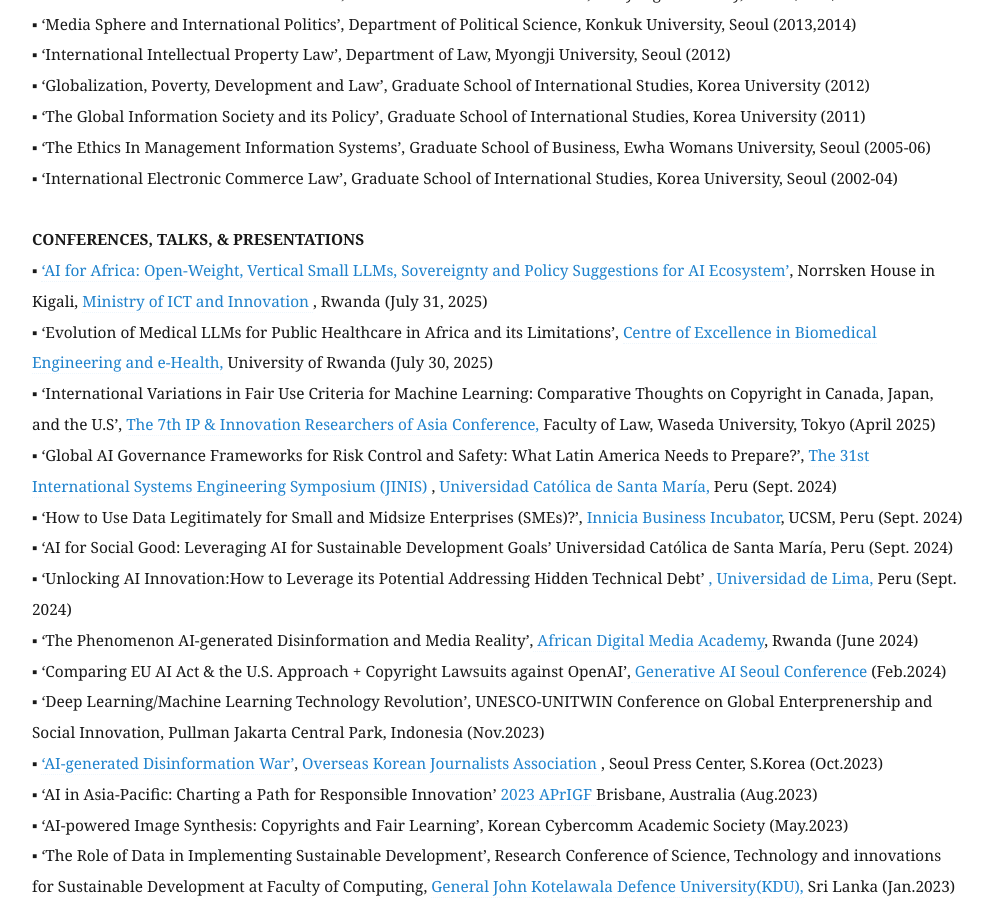
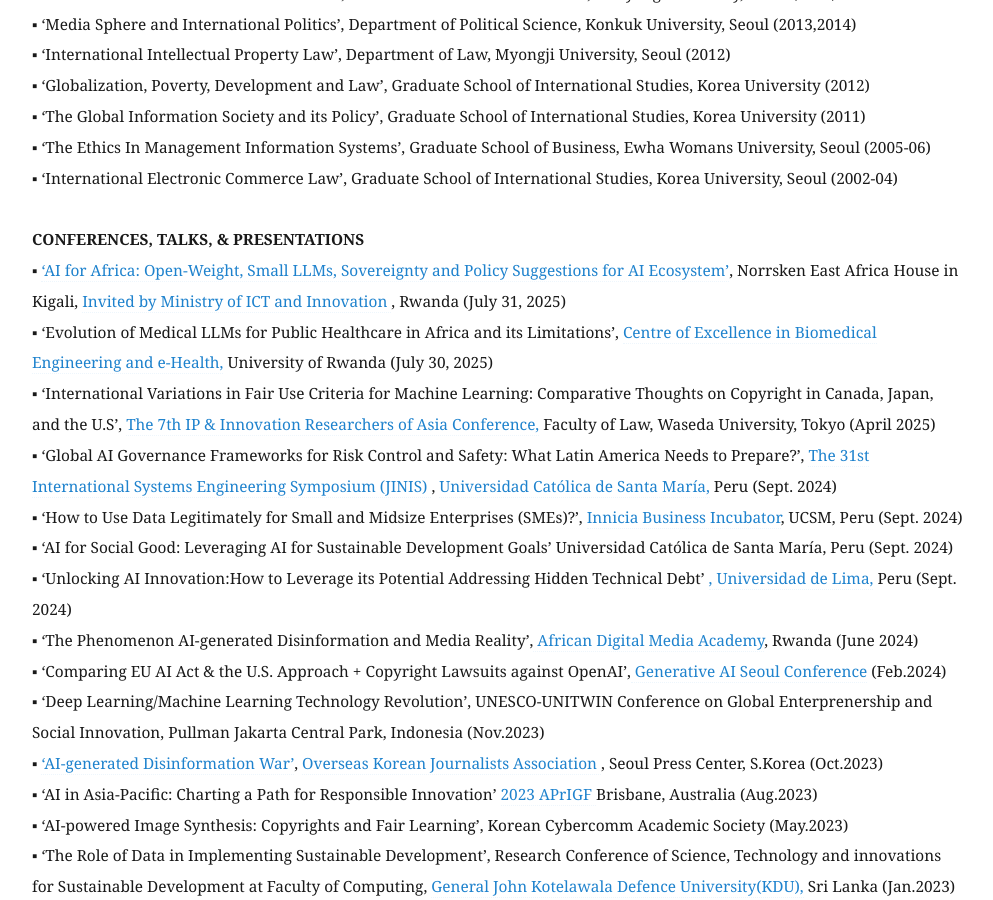
Before and after one commit to eunchangchoi/eunchangchoi.github.io, a Jekyll site: the page built from index.md, in a window 1280 px wide and 900 px high, scrolled down 5293 px. Shown: the whole window, without its empty margins (68-1061 px from the left). Built offline with Jekyll 4.4.1, drawn with Linux system fonts in a browser that asks for light colours.

Commit message:
Update index.md

```diff
--- a/index.md
+++ b/index.md
@@ -104,7 +104,7 @@
 ▪ ‘International Electronic Commerce Law’, Graduate School of International Studies, Korea University, Seoul (2002-04) <br>
     <br>
  <strong> CONFERENCES, TALKS, & PRESENTATIONS </strong> <br>
-▪ <a href="https://www.linkedin.com/feed/update/urn:li:activity:7355949028733255680"> ‘AI for Africa: Open-Weight, Vertical Small LLMs, Sovereignty and Policy Suggestions for AI Ecosystem’</a>, Norrsken House in Kigali, <a href="https://x.com/RwandaICT/status/1950209792494174355"> Ministry of ICT and Innovation </a>, Rwanda (July 31, 2025) <br>
+▪ <a href="https://www.linkedin.com/feed/update/urn:li:activity:7355949028733255680"> ‘AI for Africa: Open-Weight, Small LLMs, Sovereignty and Policy Suggestions for AI Ecosystem’</a>, Norrsken East Africa House in Kigali, <a href="https://x.com/RwandaICT/status/1950209792494174355"> Invited by Ministry of ICT and Innovation </a>, Rwanda (July 31, 2025) <br>
 ▪ ‘Evolution of Medical LLMs for Public Healthcare in Africa and its Limitations’, <a href="https://cst.ur.ac.rw/?-The-Regional-Centre-of-Excellence-in-Biomedical-Engineering-and-eHealth-"> Centre of Excellence in Biomedical Engineering and e-Health,</a> University of Rwanda (July 30, 2025) <br>
 ▪ ‘International Variations in Fair Use Criteria for Machine Learning: Comparative Thoughts on Copyright in Canada, Japan, and the U.S’, <a href="https://ipresearchersasia.org/annual-conference"> The 7th IP & Innovation Researchers of Asia Conference,</a> Faculty of Law, Waseda University, Tokyo (April 2025)<br>
 ▪ ‘Global AI Governance Frameworks for Risk Control and Safety: What Latin America Needs to Prepare?’, <a href="https://www2.ucsm.edu.pe/JINIS2024/"> The 31st International Systems Engineering Symposium (JINIS) </a>, <a href="https://www.ucsm.edu.pe/"> Universidad Católica de Santa María,</a> Peru (Sept. 2024) <br>
```
